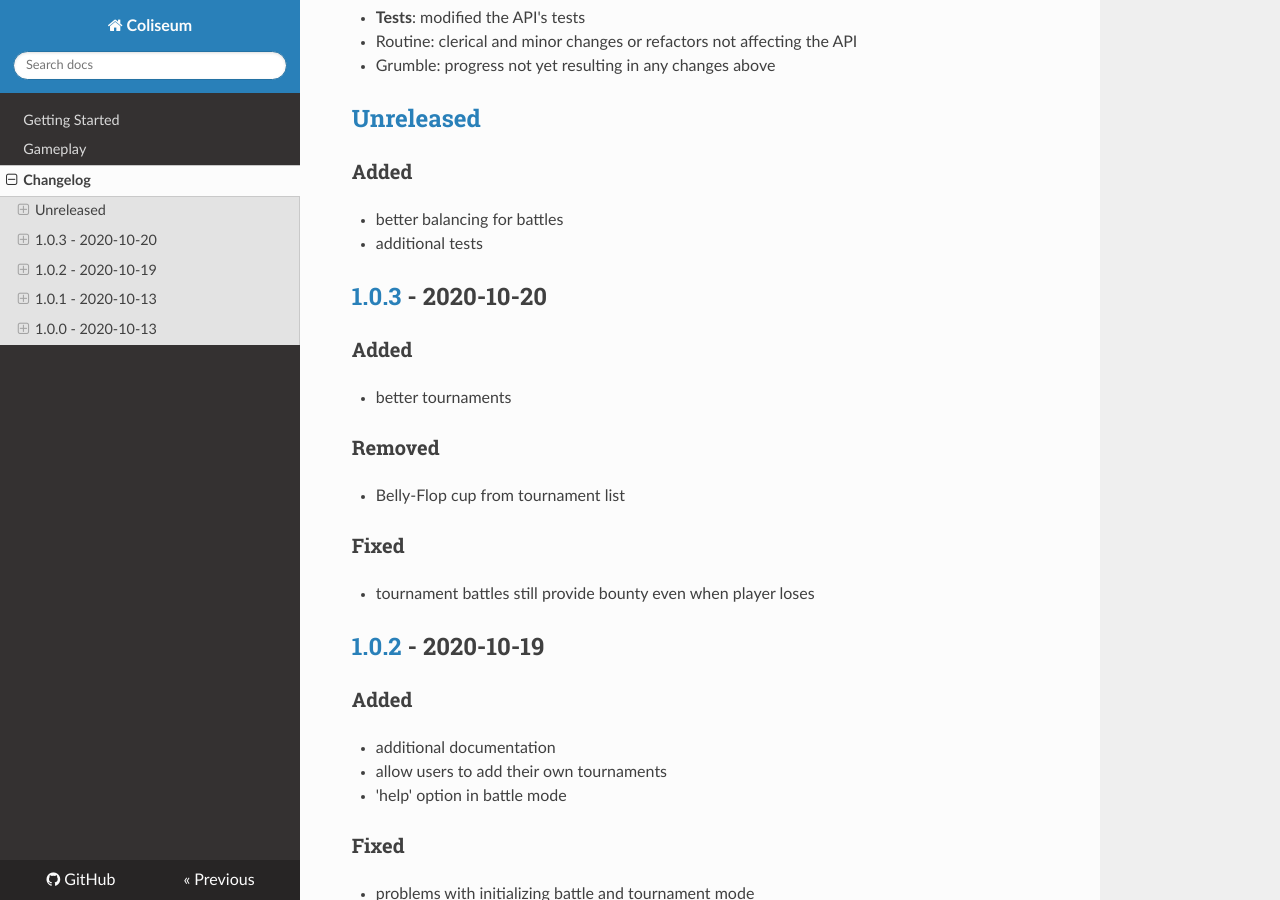
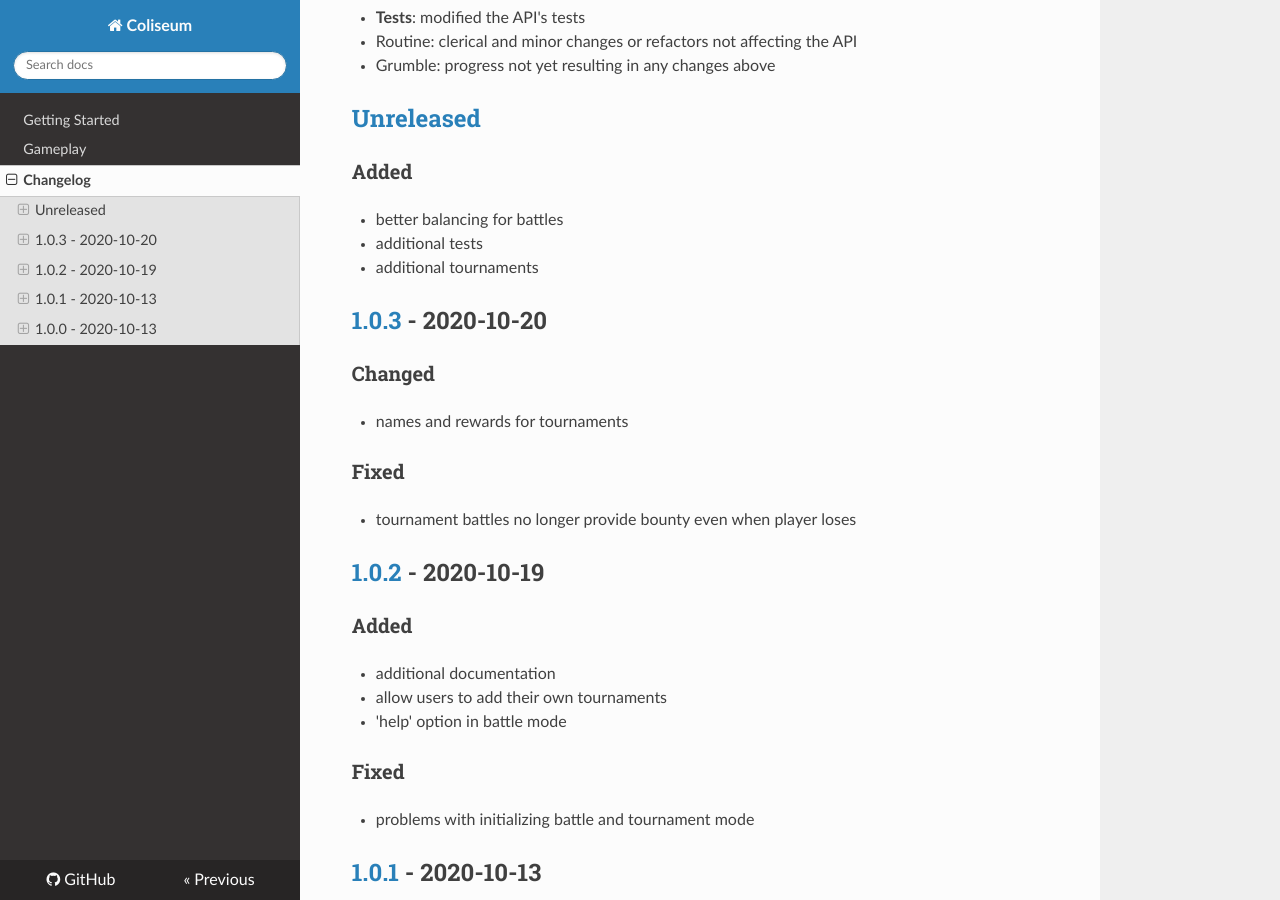
Before and after one commit to signebedi/coliseum, an MkDocs documentation site: the page built from docs/CHANGELOG.md, in a window 1280 px wide and 900 px high, scrolled down 418 px. Built offline with MkDocs 1.6.1, drawn with Linux system fonts in a browser that asks for light colours; nearby versions of some CDN libraries.

Commit message:
Routine: Changelog

```diff
--- a/docs/CHANGELOG.md
+++ b/docs/CHANGELOG.md
@@ -19,17 +19,15 @@ Git commits will follow these conventions (with major conventions bolded):
 ### Added
 - better balancing for battles
 - additional tests
+- additional tournaments
 
 
 ## [1.0.3] - 2020-10-20
-### Added
-- better tournaments
-
-### Removed
-- Belly-Flop cup from tournament list
+### Changed
+- names and rewards for tournaments
 
 ### Fixed
-- tournament battles still provide bounty even when player loses
+- tournament battles no longer provide bounty even when player loses
 
 ## [1.0.2] - 2020-10-19
 ### Added
```
Also changed, not shown: 1 other file.
